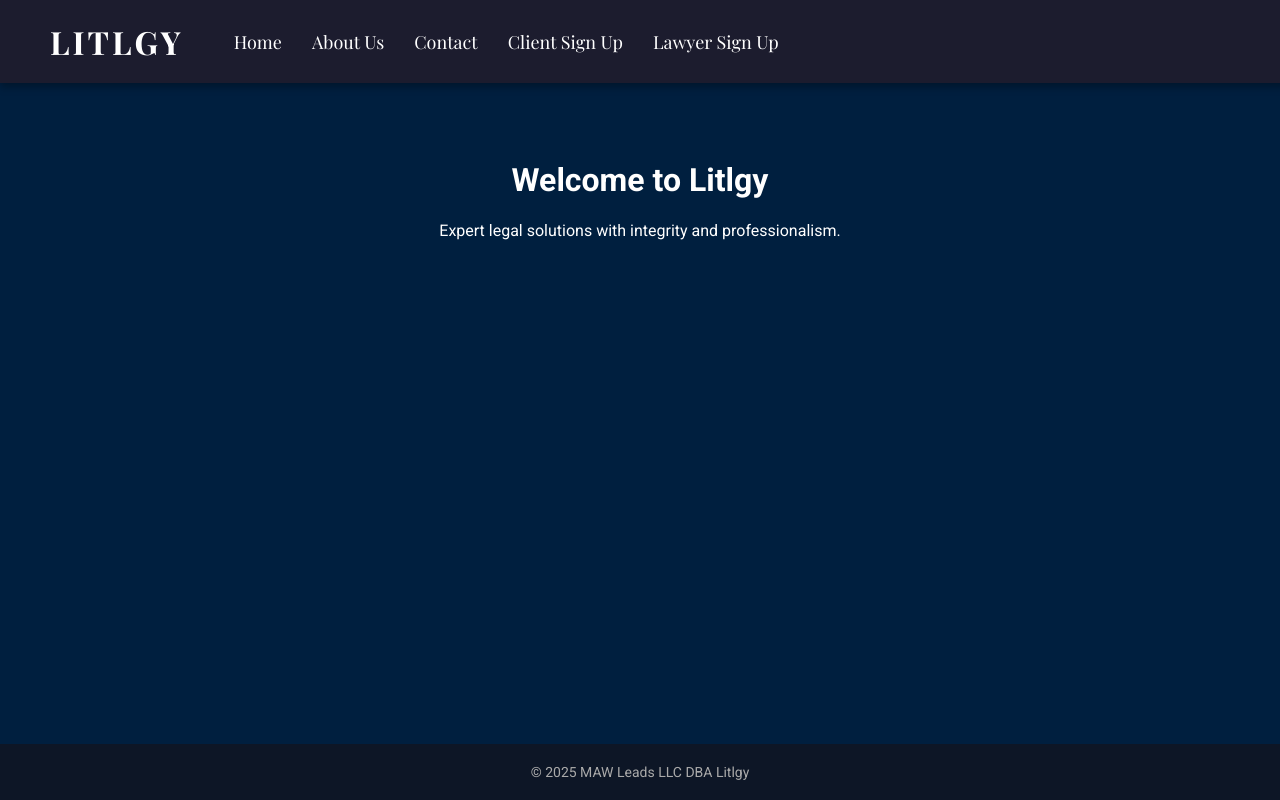
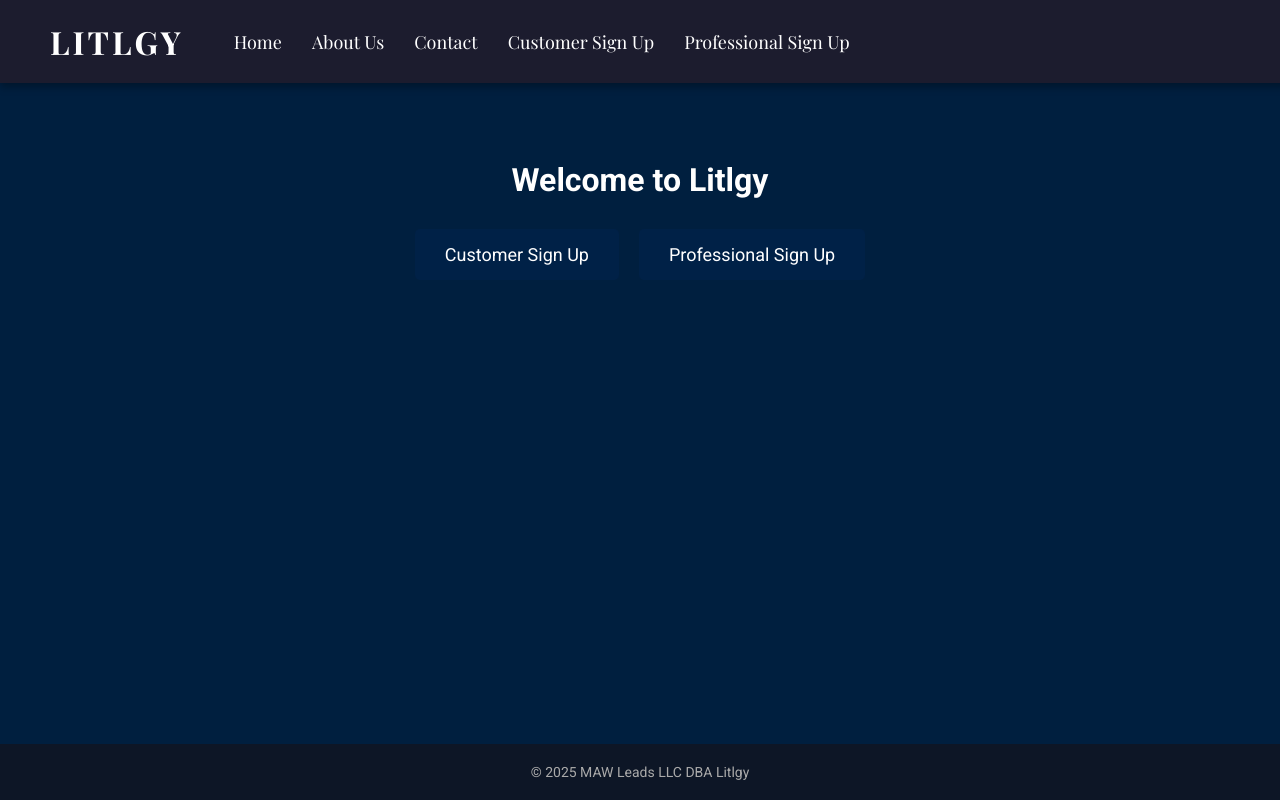
Before and after one commit to hmrjtfhut/asitethatexits, a plain HTML site: page index.html in a window 1280 px wide. Drawn offline with nearby package versions, Linux system fonts and the light colour scheme.

Commit message:
Update index.html

```diff
--- a/index.html
+++ b/index.html
@@ -97,6 +97,29 @@
       flex-grow: 1;
     }
 
+    .signup-buttons {
+      display: flex;
+      justify-content: center;
+      gap: 20px;
+      margin-top: 30px;
+    }
+
+    .signup-buttons a {
+      background: #002147;
+      color: white;
+      padding: 15px 30px;
+      font-size: 18px;
+      text-decoration: none;
+      border-radius: 5px;
+      transition: background 0.3s, transform 0.3s;
+      font-family: 'Roboto', sans-serif;
+    }
+
+    .signup-buttons a:hover {
+      background: #00172f;
+      transform: translateY(-5px);
+    }
+
     footer {
       background: #0d1626;
       color: #aaa;
@@ -113,14 +136,18 @@
       <a href="index.html">Home</a>
       <a href="about.html">About Us</a>
       <a href="contact.html">Contact</a>
-      <a href="client.html">Client Sign Up</a>
-      <a href="lawyer.html">Lawyer Sign Up</a>
+      <a href="client.html">Customer Sign Up</a>
+      <a href="lawyer.html">Professional Sign Up</a>
     </nav>
   </header>
 
   <div class="content">
     <h1>Welcome to Litlgy</h1>
-    <p>Expert legal solutions with integrity and professionalism.</p>
+
+    <div class="signup-buttons">
+      <a href="client.html">Customer Sign Up</a>
+      <a href="lawyer.html">Professional Sign Up</a>
+    </div>
   </div>
 
   <footer>
```
